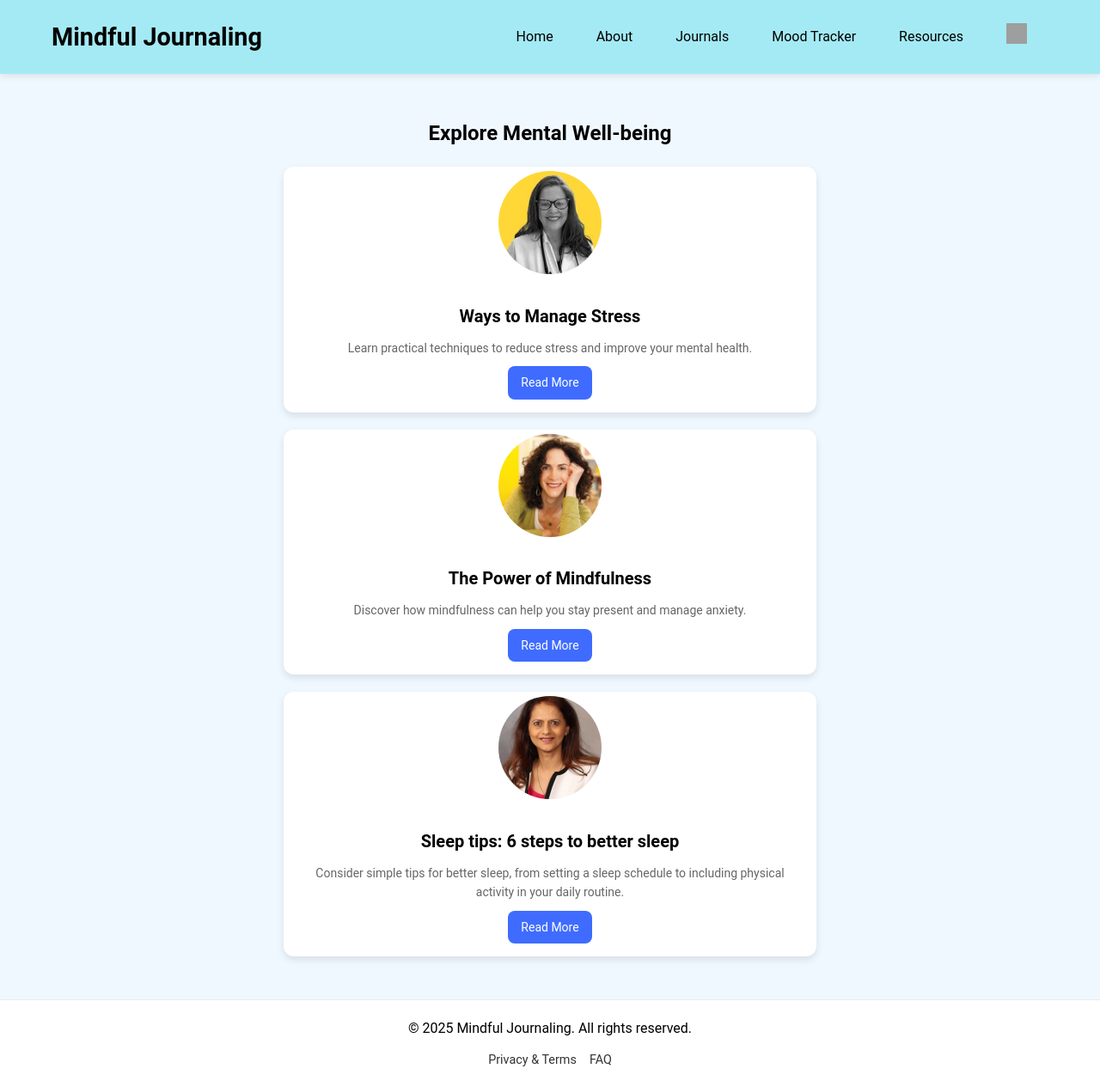
After one commit to Hadi-001/Web_Project, a PHP site: page /articles.html in a window 1280 px wide; the page is wider, and only the part inside the window is pictured. The commit adds this page. Shown: that part at 86% size. Run offline with PHP 8.4, Linux system fonts and the light colour scheme; grey boxes are pictures that could not be loaded.

Commit message:
Add Articles page
- Add images repository

```diff
--- /dev/null
+++ b/articles.html
@@ -0,0 +1,120 @@
+<!DOCTYPE html>
+<html lang="en">
+<head>
+    <meta charset="UTF-8">
+    <meta name="viewport" content="width=device-width, initial-scale=1.0">
+    <title>Mindful Journaling - Articles</title>
+    <link rel="stylesheet" href="style.css">
+</head>
+<body>
+     <!-- Header common in all pages -->
+     <header>
+        <!-- Header Container (div) -->
+        <!-- Content of this header should be changed-->
+        <div class="header-container">
+
+            <!--Here Mindful Journaling is a link that takes us to index.html-->
+            <a href="home.html" class="logo">Mindful Journaling</a>
+
+            <!--    CHECK     -->
+            <button class="menu-toggle" id="menu-toggle">&#9776;</button>
+
+            <!-- This is the navigation bar-->
+            <nav>
+
+                <!-- Unordered list that contains the links to other pages -->
+                <ul id="main-menu">
+                    <li><a href="home.html">Home</a></li>
+
+
+                    <li class="has-dropdown">
+                        <a href="about.html">About</a>
+                        <!-- When the cursor is on the "About" link a drop menu appears that contain links to other pages -->
+                        <ul class="dropdown">
+                            <!-- This is the dropdown menu-->
+                            <li><a href="team.html">Our Team</a></li>
+                            <li><a href="mission.html">Our Mission</a></li>
+                        </ul>
+                    </li>
+
+                    <li class="has-dropdown">
+                        <a href="daily-prompts.html">Journals</a>
+                        <ul class="dropdown">
+                            <li><a href="daily-prompts.html">Daily Prompts</a></li>
+                            <li><a href="weekly-prompts.html">Weekly Check-Ins</a></li>
+                        </ul>
+                    </li>
+
+                    <li><a href="mood-tracker.html">Mood Tracker</a></li>
+
+                    <li class="has-dropdown">
+                        <a href="resources.html">Resources</a>
+                        <ul class="dropdown">
+                            <li><a href="resources.html">Articles</a></li>
+                            <li><a href="tools.html">Tools &amp; Apps</a></li>
+                        </ul>
+                    </li>
+                    <li>
+                        <a href="contact.html">
+                            <img src="images/contact-icon.png" alt="Contact" class="icon" />
+                        </a>
+                    </li>
+                </ul>
+            </nav>
+        </div>
+        </header>
+
+        <!-- This section contains some articles about mental health -->
+        <section class="articles-section">
+            <h2>Explore Mental Well-being</h2>
+            <div class="articles-container">
+
+                <article class="article-part">
+                    <!-- The following image is the publisher image -->
+                    <img class="article-img" src="images/felson_sabrina_382x382.png" alt="Felson Sabrina image">
+                    <div class="article-content">
+                        <h3>Ways to Manage Stress</h3>
+                        <p>Learn practical techniques to reduce stress and improve your mental health.</p>
+                        <a href="https://www.webmd.com/balance/stress-management/stress-management" class="read-more">Read More</a>
+                    </div>
+                </article>
+
+                <article class="article-part">
+                    <img class="article-img" src="images/where_garey.jpg" alt="Garey image">
+                    <div class="article-content">
+                        <h3>The Power of Mindfulness</h3>
+                        <p>Discover how mindfulness can help you stay present and manage anxiety.</p>
+                        <a href="https://www.danabehavioralhealth.org/the-power-of-mindfulness-techniques-and-benefits-for-mental-health/#:~:text=Mindfulness%20is%20a%20powerful%20tool,and%20peace%20in%20your%20life." class="read-more">Read More</a>
+                    </div>
+                </article>
+
+                <article class="article-part">
+                    <img src="images/sandhya-pruthi-11254262.png" alt="Sandhy">
+                    <div class="article-content">
+                        <h3>Sleep tips: 6 steps to better sleep</h3>
+                        <p>Consider simple tips for better sleep, from setting a sleep schedule to including physical activity in your daily routine.</p>
+                        <a href="https://www.mayoclinic.org/healthy-lifestyle/adult-health/in-depth/sleep/art-20048379" class="read-more">Read More</a>
+                    </div>
+                </article>
+
+            </div>
+        </section>
+
+
+        <footer>
+            <div class="footer-container">
+                <!-- Copy Right -->
+                <p>&copy; 2025 Mindful Journaling. All rights reserved.</p>
+                <ul class="footer-menu">
+
+                    <!-- Terms and Conditions -->
+                    <li><a href="privacy&terms.html">Privacy &amp; Terms</a></li>
+
+                    <!-- This link takes the user to Frequently Asked Questions page-->
+                    <li><a href="FAQ.html">FAQ</a></li>
+                </ul>
+            </div>
+        </footer>
+
+</body>
+</html>
--- a/javascript.js
+++ b/javascript.js
@@ -5,6 +5,6 @@
 document.querySelectorAll(".faq-question").forEach(button => {
     button.addEventListener("click", () => {
         const answer = button.nextElementSibling;
-        answer.style.display = answer.style.display === "block" ? "none" : "block";
+        answer.classList.toggle("active");
     });
 });
--- a/style.css
+++ b/style.css
@@ -53,7 +53,7 @@ header {
     width: 100%;
     background: #a4eaf4;
     box-shadow: 0 2px 8px rgba(0, 0, 0, 0.1);
-    /*z-index: 1000;*/
+    z-index: 1000;
     transition: background 0.3s ease;
 }
 .header-container {
@@ -228,7 +228,14 @@ nav ul.dropdown li a:hover {
 }
 .faq-answer {
     /*When loaded the answer will be hidden from the user */
-    display: none;
+    max-height: 0;
+    overflow: hidden;
+    opacity: 0;
+    transition: max-height 0.3s ease-out, opacity 0.3s ease-out;
+}
+.faq-answer.active {
+    max-height: 500px;
+    opacity: 1;
 }
 
 .faq-question {
@@ -497,3 +504,88 @@ input::placeholder{
 /* ============================================= */
 /*            End of sign in Section             */
 /* ============================================= */
+
+
+
+/* ============================================= */
+/*               Articles Section                */
+/* ============================================= */
+
+.articles-section {
+
+    text-align: center;
+    padding: 50px 20px;
+    background-color: #f0f8ff;
+
+}
+
+/* Flex container */
+.articles-container {
+    margin-top: 20px;
+    display: flex;
+    align-items: center;
+    flex-direction: column;
+    gap: 20px;
+    flex-wrap: wrap;
+}
+
+/* Article Part */
+.article-part {
+    background: white;
+    border-radius: 12px;
+    box-shadow: 0 4px 8px rgba(0, 0, 0, 0.1);
+    overflow: hidden;
+    width: 50%;
+    transition: transform 0.3s ease, box-shadow 0.3s ease;
+}
+
+.article-part:hover {
+    transform: scale(1.05);
+    box-shadow: 0 8px 16px rgba(0, 0, 0, 0.2);
+}
+
+/* Article Images */
+.article-part img {
+    width: 120px;
+    height: 120px;
+    margin-top: 5px;
+    border-radius: 100px;
+    object-fit: cover;
+}
+
+
+/* Article Content */
+.article-content {
+    padding: 15px;
+}
+
+.article-content h3 {
+    margin: 10px 0;
+    font-size: 20px;
+}
+
+.article-content p {
+    font-size: 14px;
+    color: #666;
+    margin-bottom: 10px;
+}
+
+/* Read More Button */
+.read-more {
+    display: inline-block;
+    padding: 8px 15px;
+    font-size: 14px;
+    color: #fff;
+    background: #3f6cff;
+    text-decoration: none;
+    border-radius: 8px;
+    transition: background 0.3s;
+}
+
+.read-more:hover {
+    background: #0701c1;
+}
+
+/* ============================================= */
+/*             End of Articles Section           */
+/* ============================================= */
```
Also changed, not shown: images/felson_sabrina_382x382.png (added), images/sandhya-pruthi-11254262.png (added), images/where_garey.jpg (added).
